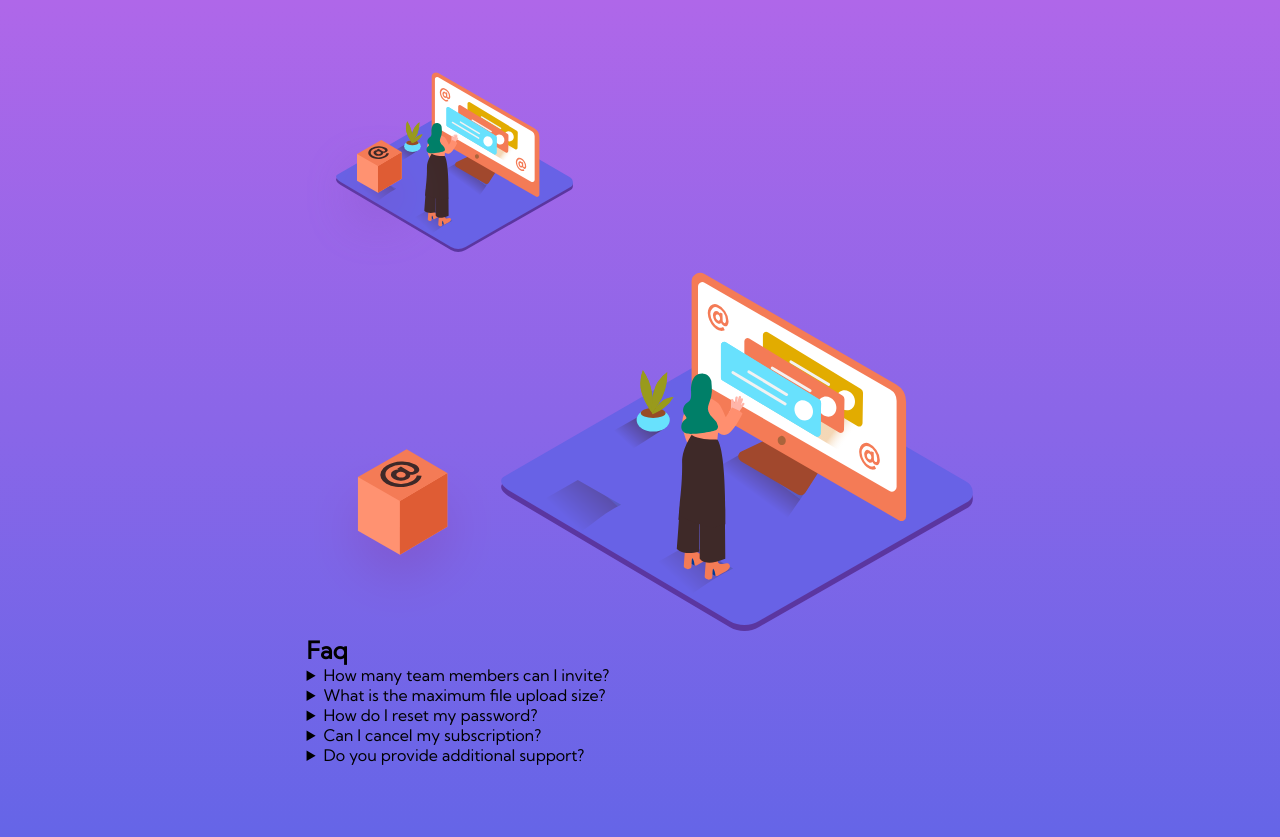
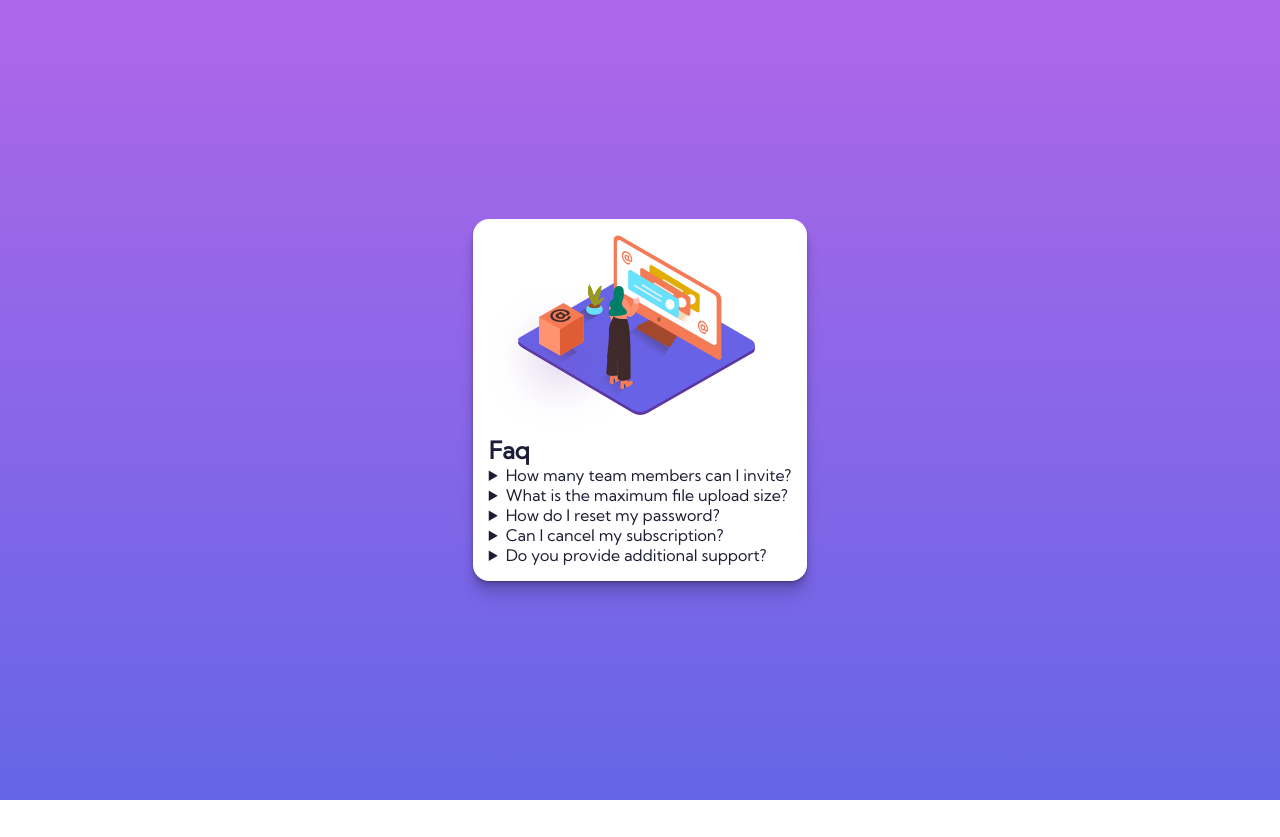
Before and after one commit to frontend-mentor-newbie-projects/02-faq-accordion-card, a plain HTML site: page index.html in a window 1280 px wide. After the commit the page ends 800 px from the top, so only its background shows below. Drawn offline with Linux system fonts and the light colour scheme.

Commit message:
Style <main>

```diff
--- a/index.html
+++ b/index.html
@@ -19,19 +19,19 @@
   </head>
   <body>
     <!-- Main -->
-    <main>
+    <main class="grid">
       <!-- Illustrations -->
       <div id="illustrations-mobile">
         <!-- Box + Woman -->
         <img src="./images/illustration-woman-online-mobile.svg" alt="Woman">
       </div>
 
-      <div id="illustrations-desktop">
-        <!-- Box -->
+      <!-- <div id="illustrations-desktop">
+        Box
         <img src="./images/illustration-box-desktop.svg" alt="Box">
-        <!-- Woman -->
+        Woman
         <img src="./images/illustration-woman-online-desktop.svg" alt="Woman">
-      </div>
+      </div> -->
 
       <!-- Faqs -->
       <section id="faqs">
--- a/sass/style.scss
+++ b/sass/style.scss
@@ -63,8 +63,29 @@ body {
     justify-content: center;
     align-items: center;
 
+    min-height: 768px;
+    height: 100vh;
+
     margin: 0 auto;
     padding: 72px 24px;
+}
+
+main {
+    color: $primary-1;
+    background-color: white;
+
+    min-width: 280px;
+    max-width: 344px;
+
+    border-radius: 1rem;
+    padding: 1rem;
+
+    box-shadow:
+    0 1px 1px rgba(0, 0, 0, 0.1),
+    0 2px 2px rgba(0, 0, 0, 0.1),
+    0 4px 4px rgba(0, 0, 0, 0.1),
+    0 8px 8px rgba(0, 0, 0, 0.1),
+    0 16px 16px rgba(0, 0, 0, 0.1);
 }
 
 /* Footer styles */
```
Also changed, not shown: css/style.css, 1 other file.
